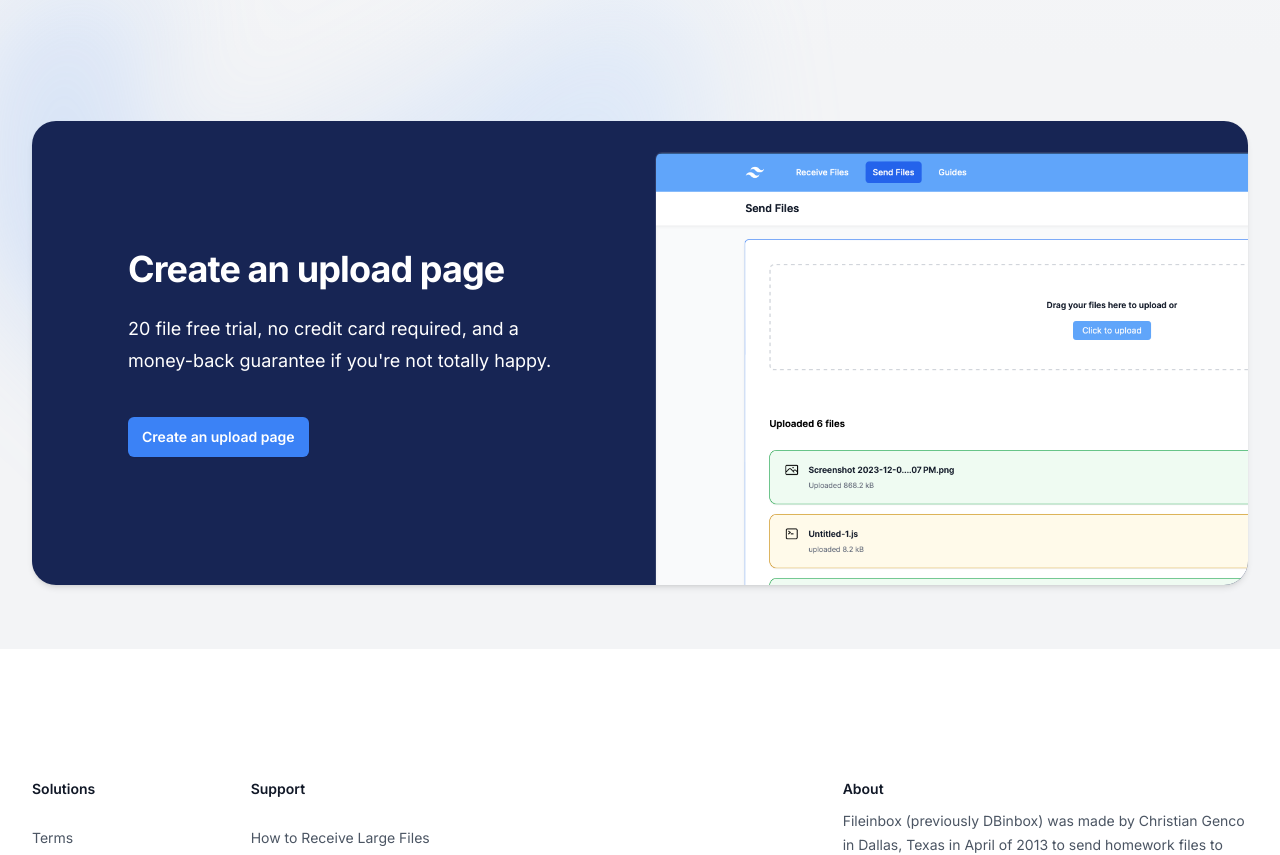
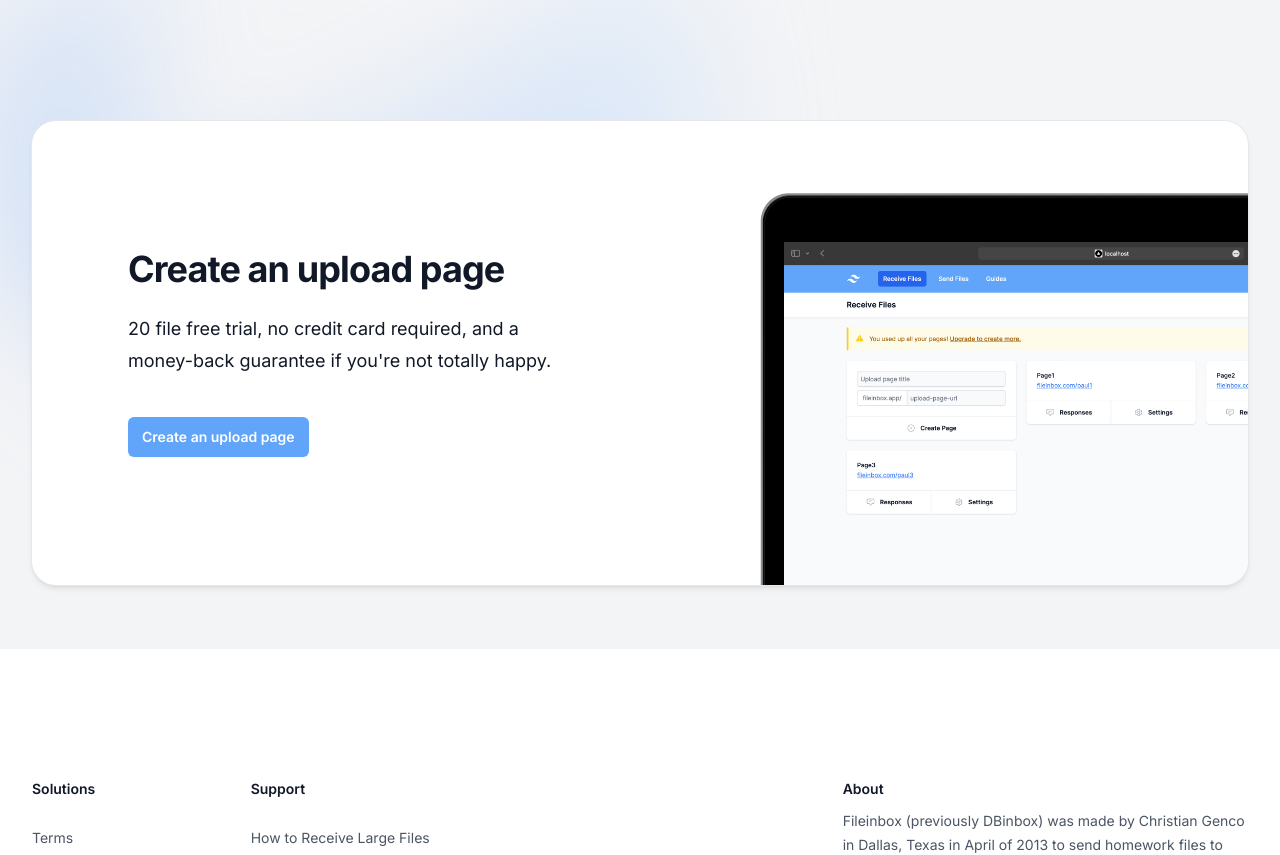
Before and after one commit to paulchinnam/fileinbox-redesign, a Next.js app: page / in a window 1280 px wide. Shown: the part 5120-5975 px from the top of the page. Built offline with nearby package versions, Linux system fonts and the light colour scheme.

Commit message:
redesigned cta

```diff
--- a/src/app/components/CTA.js
+++ b/src/app/components/CTA.js
@@ -2,6 +2,7 @@
 import Image from "next/image";
 import ctaImage from "public/ctaimage.png";
 import cta2 from "public/cta2.png";
+import macbook from "public/macbook2.png";
 
 export default function CTA() {
   return (
@@ -19,7 +20,7 @@
         />
       </div>
       <div className="mx-auto max-w-7xl py-16 sm:px-6 sm:py-16 lg:px-8">
-        <div className="relative isolate overflow-hidden bg-blue-950 px-6 pt-16 shadow-md sm:rounded-3xl sm:px-16 md:pt-24 lg:flex lg:gap-x-20 lg:px-24 lg:pt-0">
+        <div className="relative isolate overflow-hidden ring-1 ring-gray-200 bg-white px-6 pt-16 shadow-md sm:rounded-3xl sm:px-16 md:pt-24 lg:flex lg:gap-x-20 lg:px-24 lg:pt-0">
           {/* <svg
             viewBox="0 0 1024 1024"
             className="absolute left-1/2 top-1/2 -z-10 h-[64rem] w-[64rem] -translate-y-1/2 [mask-image:radial-gradient(closest-side,white,transparent)] sm:left-full sm:-ml-80 lg:left-1/2 lg:ml-0 lg:-translate-x-1/2 lg:translate-y-0"
@@ -41,19 +42,19 @@
           </svg> */}
 
           <div className="mx-auto max-w-md text-center lg:mx-0 lg:flex-auto lg:py-32 lg:text-left">
-            <h2 className="text-3xl font-bold tracking-tight text-white sm:text-4xl">
+            <h2 className="text-3xl font-bold tracking-tight text-gray-900 sm:text-4xl">
               Create an upload page
               <br />
               {/* Start using our app today. */}
             </h2>
-            <p className="mt-6 text-lg leading-8 text-white">
+            <p className="mt-6 text-lg leading-8 text-gray-900">
               {`20 file free trial, no credit card required, and a money-back
               guarantee if you're not totally happy.`}
             </p>
             <div className="mt-10 flex items-center justify-center gap-x-6 lg:justify-start">
               <a
                 href="#"
-                className="rounded-md bg-blue-500 px-3.5 py-2.5 text-sm font-semibold text-white shadow-sm hover:bg-blue-600 focus-visible:outline focus-visible:outline-2 focus-visible:outline-offset-2 focus-visible:outline-white"
+                className="rounded-md bg-blue-400 px-3.5 py-2.5 text-sm font-semibold text-white shadow-sm hover:bg-blue-500 focus-visible:outline focus-visible:outline-2 focus-visible:outline-offset-2 focus-visible:outline-white"
               >
                 Create an upload page
               </a>
@@ -75,7 +76,7 @@
             /> */}
             <Image
               className="absolute left-0 top-0 w-[57rem] max-w-none rounded-md bg-white/5 ring-1 ring-white/10"
-              src={cta2}
+              src={macbook}
               alt="App screenshot"
               width={1824}
               height={1080}
```
